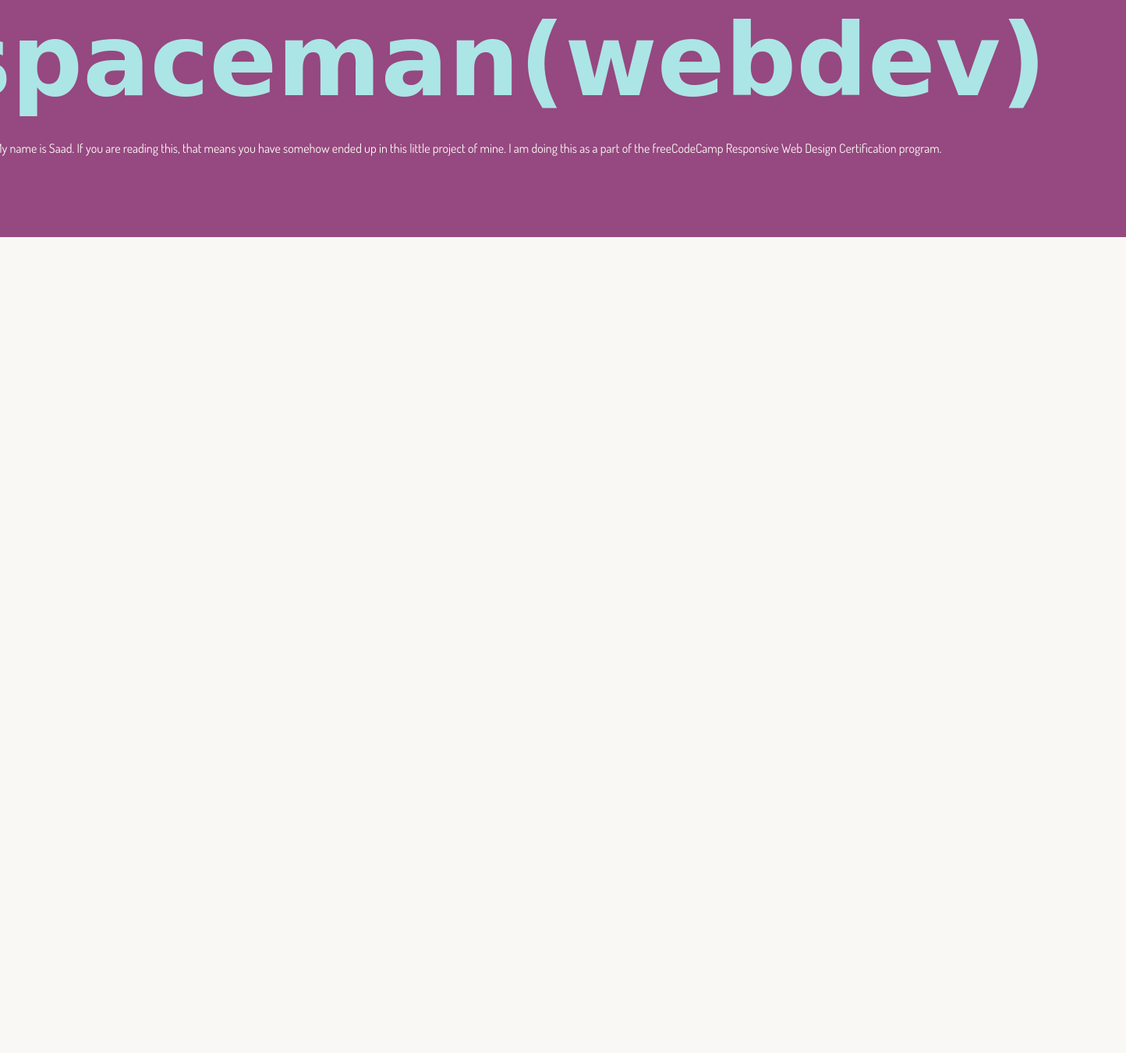
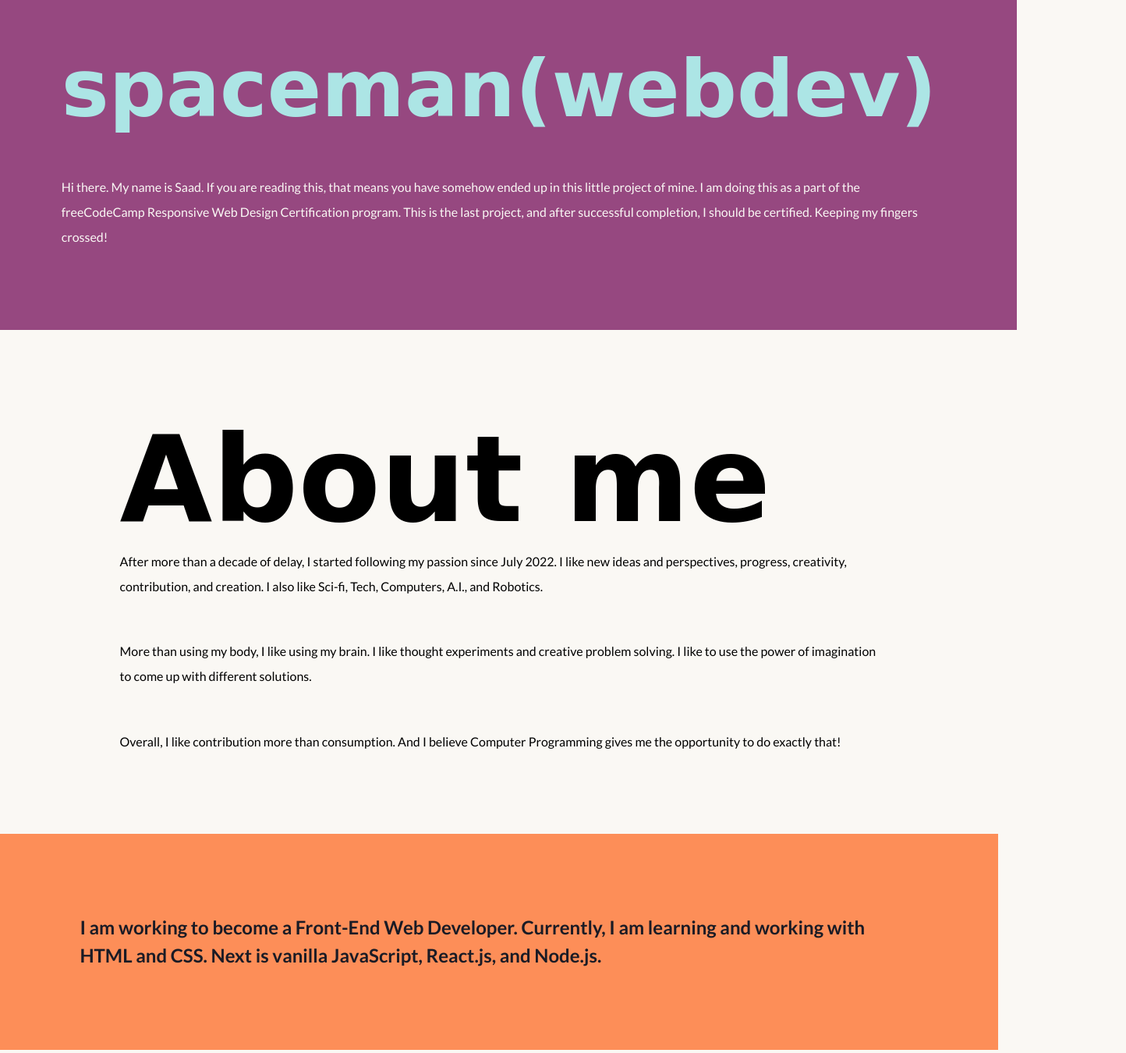
Before and after one commit to SpacemanOG/freeCodeCamp-Personal-portfolio, a plain HTML site: page index.html in a window 1280 px wide. Shown: the part 1511-2861 px from the top of the page at 78% size, 1444 px wide, since content can reach past the window. Before the commit the page ends 1917 px from the top, so only its background shows below. Drawn offline with Linux system fonts and the light colour scheme; a web font is replaced by a local one.

Commit message:
Working on the ABOUT ME section

```diff
--- a/index.html
+++ b/index.html
@@ -7,7 +7,8 @@
     <meta name="viewport" content="width=device-width, initial-scale=1.0">
     <link rel="preconnect" href="https://fonts.googleapis.com">
     <link rel="preconnect" href="https://fonts.gstatic.com" crossorigin>
-    <link href="https://fonts.googleapis.com/css2?family=Dosis:wght@400;700&family=Patrick+Hand+SC&display=swap"
+    <link
+        href="https://fonts.googleapis.com/css2?family=Corben:wght@400;700&family=Lato:wght@400;700&family=Patrick+Hand+SC&display=swap"
         rel="stylesheet">
     <link rel="stylesheet" href="./styles.css">
     <title>spaceman(webdev) project: freeCodeCamp Personal Portfolio</title>
@@ -39,11 +40,27 @@
 
             <div class="heroText">
                 <h1>spaceman(webdev)</h1>
-                <p>Hi there. My name is Saad. If you are reading this, that means you have somehow ended up in this little project of mine. I am doing this as a part of the freeCodeCamp Responsive Web Design Certification program.</p>
+                <p>Hi there. My name is Saad. If you are reading this, that means you have somehow ended up in this
+                    little project of mine. I am doing this as a part of the freeCodeCamp Responsive Web Design
+                    Certification program. This is the last project, and after successful completion, I should be
+                    certified. Keeping my fingers crossed!</p>
             </div>
         </section>
     </header>
 
+    <main>
+        <section class="myJourney extraSidePadding-8vw">
+            <h1>About me</h1>
+            <p>After more than a decade of delay, I started following my passion since July 2022. I like new ideas and
+                perspectives, progress, creativity, contribution, and creation. I also like Sci-fi, Tech, Computers,
+                A.I., and Robotics.</p>
+            <p>More than using my body, I like using my brain. I like thought experiments and creative problem solving.
+                I like to use the power of imagination to come up with different solutions.</p>
+            <p>Overall, I like contribution more than consumption. And I believe Computer Programming gives me the opportunity to do exactly that!</p>
+            <h2 class="full-width-background">I am working to become a Front-End Web Developer. Currently, I am learning and working with HTML and CSS. Next is vanilla JavaScript, React.js, and Node.js. </h2>
+        </section>
+    </main>
+
 </body>
 
 </html>
--- a/styles.css
+++ b/styles.css
@@ -28,12 +28,33 @@ body {
 }
 
 p {
-    font-family: 'Dosis', sans-serif;
+    /* font-family: 'Dosis', sans-serif; */
+    font-family: 'Lato', sans-serif;
+    line-height: 2;
+    margin-top: 4vw;
 }
 
-h1,
+h1 {
+    font-family: 'Patrick Hand SC', cursive;
+    font-size: 12vw;
+    margin-top: 4vw;
+}
+
 h2 {
-    font-family: 'Patrick Hand SC', cursive;
+    font-family: 'Lato', sans-serif;
+    margin-top: 8vw;
+    line-height: 1.5;
+}
+
+.extraSidePadding-8vw {
+    padding: 0 8vw;
+}
+
+.full-width-background {
+    width: 100vw;
+    margin-inline-start: 50%;
+    transform: translateX(-50%);
+    padding: 8vw;
 }
 
 /* THE NAV BAR SETTINGS */
@@ -81,12 +102,21 @@ header {
 }
 
 .heroText h1 {
-    font-size: 10vw;
     color: var(--powder-blue);
+    font-size: 8vw;
 }
 
 .heroText p {
-    margin-top: 2vw;
-    line-height: 1.5;
     color: var(--baby-powder);
 }
+
+/* SETTINGS FOR MY JOURNEY */
+/* SETTINGS FOR MY JOURNEY */
+.myJourney p:nth-child(2) {
+    margin-top: 0;
+}
+
+.myJourney h2:nth-child(5) {
+    background-color: var(--atomic-tangerine);
+    color: var(--raisin-black);
+}
```
